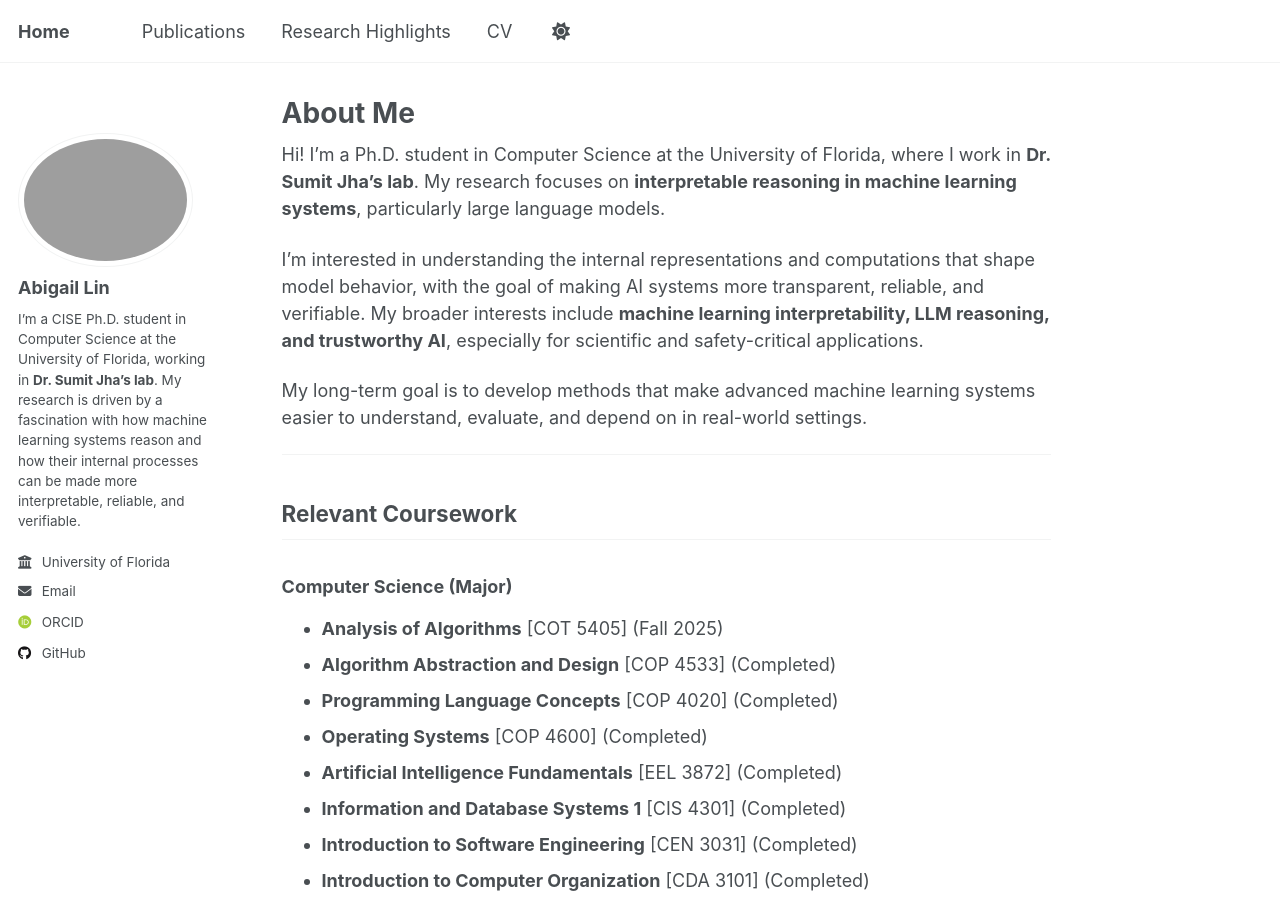
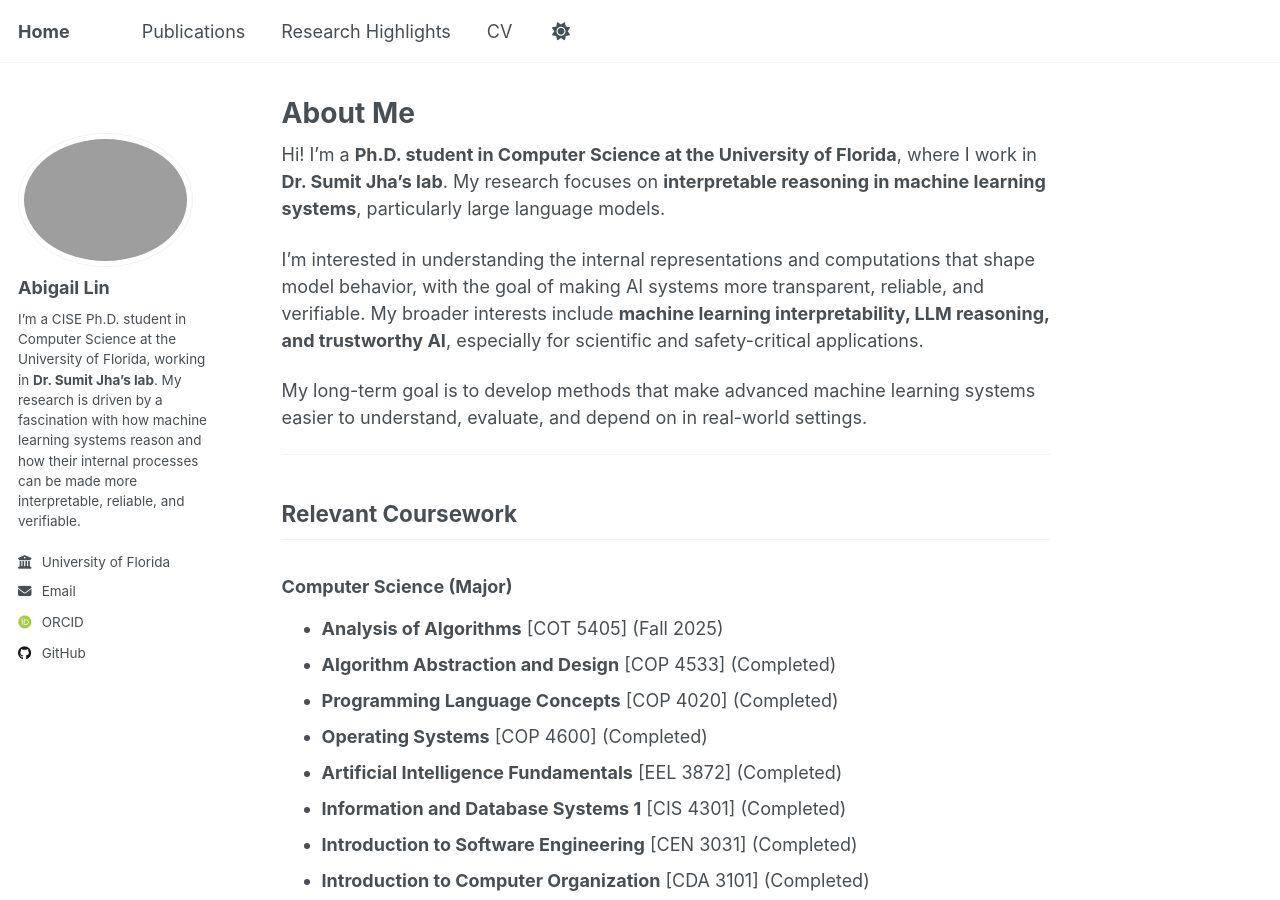
Before and after one commit to HelloWorld7-beep/HelloWorld7-beep.github.io, a Jekyll site: the page built from _pages/about.md, in a window 1280 px wide and 900 px high. Built offline with Jekyll 4.4.1, drawn with Linux system fonts in a browser that asks for light colours; some web fonts are replaced; a script that is not in the unit is left out.

```diff
--- a/_pages/about.md
+++ b/_pages/about.md
@@ -7,7 +7,7 @@ redirect_from:
   - /about.html
 ---
 
-Hi! I’m a Ph.D. student in Computer Science at the University of Florida, where I work in <b>Dr. Sumit Jha’s lab</b>. My research focuses on <b>interpretable reasoning in machine learning systems</b>, particularly large language models.
+Hi! I’m a <b>Ph.D. student in Computer Science at the University of Florida</b>, where I work in <b>Dr. Sumit Jha’s lab</b>. My research focuses on <b>interpretable reasoning in machine learning systems</b>, particularly large language models.
 
 I’m interested in understanding the internal representations and computations that shape model behavior, with the goal of making AI systems more transparent, reliable, and verifiable. My broader interests include <b>machine learning interpretability, LLM reasoning, and trustworthy AI</b>, especially for scientific and safety-critical applications.
 
```
